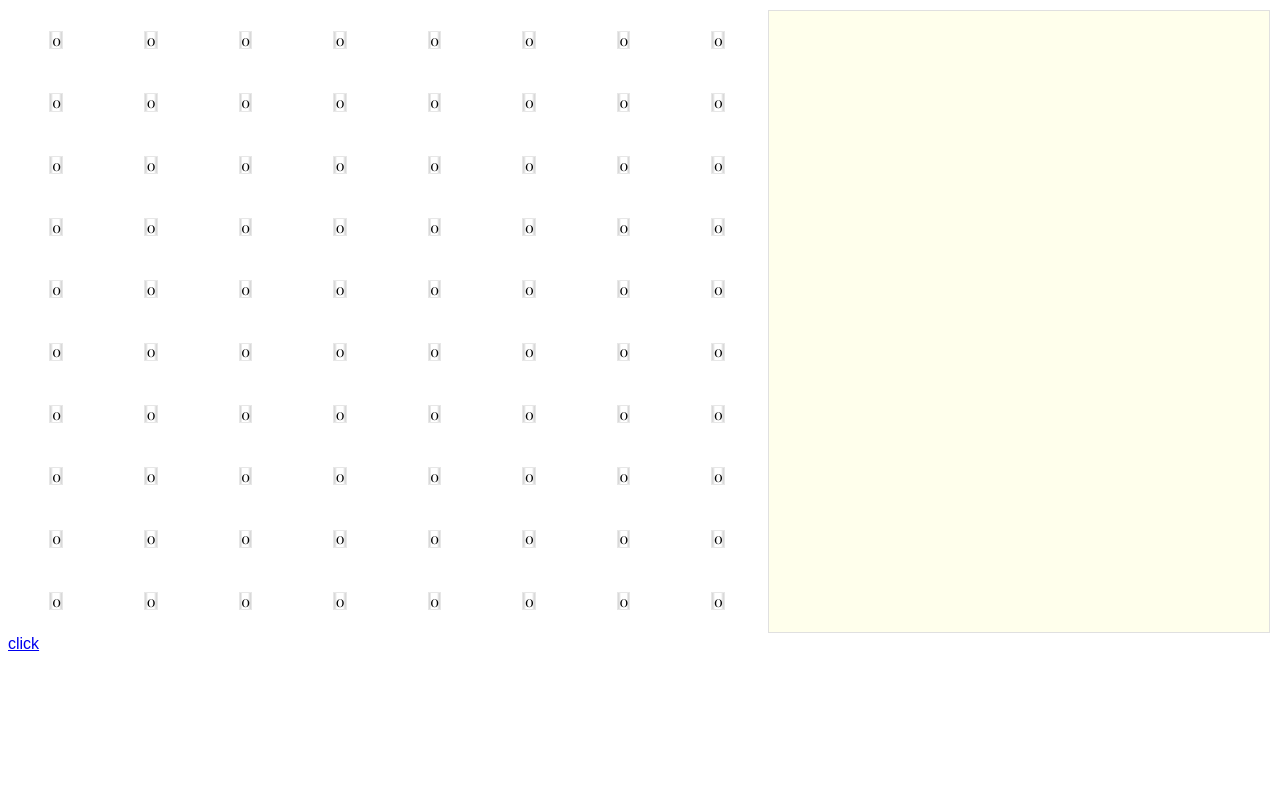
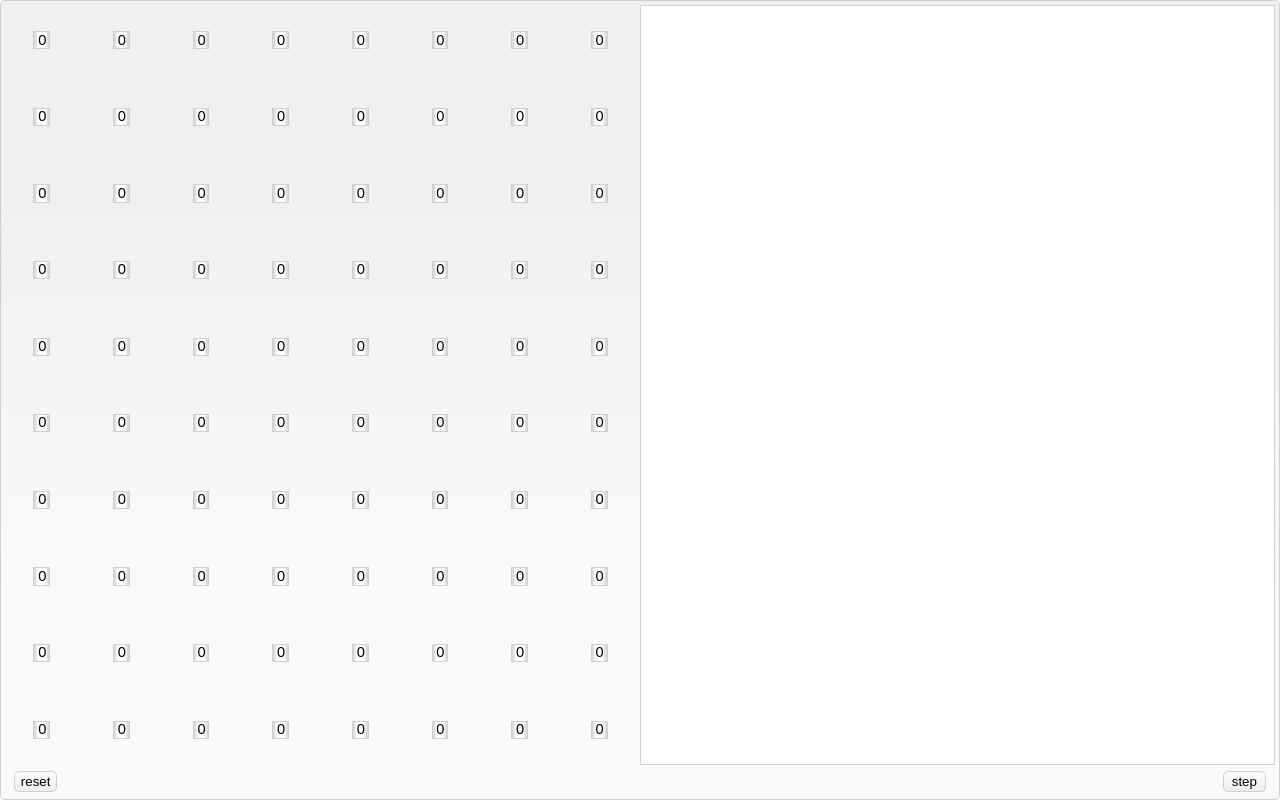
Before and after one commit to plesner/babbage, a plain HTML site: page index.html in a window 1280 px wide. Drawn offline with nearby package versions, Linux system fonts and the light colour scheme; a web font is replaced by a local one.

Commit message:
Various changes, especially to the layout

```diff
--- a/babbage.js
+++ b/babbage.js
@@ -6,9 +6,10 @@ var TIME_PER_COLUMN = TIME_PER_DIGIT;
  * A tens complement value.
  */
 function Value(value, limit) {
-  if (value < 0) {
+  while (value < 0) {
     value += limit + 1;
-  } else if (value > limit) {
+  }
+  while (value > limit) {
     value -= limit + 1;
   }
   this.value = value;
@@ -32,7 +33,7 @@ Value.prototype.getDigits = function () {
   var current = this.value;
   while (current != 0) {
     result.push(current % 10);
-    current = (current / 10) << 0;
+    current = Math.floor(current / 10);
   }
   return result;
 };
@@ -147,8 +148,8 @@ function Digit(span) {
  */
 Digit.prototype.setValue = function (value) {
   this.currentValue = value;
-  var left = 0.7 * (value + 0.90);
-  this.span.style.left = "-" + left + "em";
+  var left = 9 * (value + 0.85);
+  this.span.style.left = "-" + left + "pt";
 };
 
 /**
@@ -281,11 +282,13 @@ Column.create = function (rows, digitCount) {
   return result;
 };
 
-function DiffEngine(columns, paper, limit, point) {
+function DiffEngine(columns, paper, limit, point, round) {
   this.columns = columns;
   this.paper = paper;
   this.limit = limit;
   this.point = point;
+  this.initial = [];
+  this.round = round;
 }
 
 /**
@@ -302,12 +305,20 @@ DiffEngine.prototype.showNumbers = function (entries, options) {
  * Initializes the difference engine with the given entries
  * in the columns.
  */
-DiffEngine.prototype.initialize = function (entries) {
+DiffEngine.prototype.initialize = function (entries, options) {
+  this.initial = entries;
   var limit = this.limit;
   function toTensComplement(value) {
     return new Value(value, limit);
   }
-  this.showNumbers(entries.map(toTensComplement), {});
+  var value = entries.map(toTensComplement);
+  this.showNumbers(value, options);
+  this.printValue(value[0]);
+};
+
+DiffEngine.prototype.reset = function () {
+  this.paper.innerHTML = "";
+  this.initialize(this.initial, {shortestPath: true});
 };
 
 DiffEngine.prototype.step = function () {
@@ -329,7 +340,12 @@ DiffEngine.prototype.step = function () {
 };
 
 DiffEngine.prototype.printValue = function (value) {
-  var number = value.getDisplayValue() / Math.pow(10, this.point);
+  var number = value.getDisplayValue();
+  if (this.round > 0) {
+    var factor = Math.pow(10, this.round);
+    number = Math.round(number / factor) * factor;
+  }
+  number = number / Math.pow(10, this.point);
   DomBuilder
     .attach(this.paper)
     .begin("tr")
@@ -354,10 +370,13 @@ DiffEngine.create = function (builder, optionsOpt) {
   var paper;
   // Gave up and used tables.
   builder
-      .begin("table")
-        .addClass("columns")
-        .withCurrentNode(function (n) { table = n; })
-      .end("table")
+      .begin("div")
+        .addClass("tableHolder")
+        .begin("table")
+          .addClass("columns")
+          .withCurrentNode(function (n) { table = n; })
+        .end("table")
+      .end("div")
       .begin("div")
         .addClass("printout")
         .begin("div")
@@ -368,7 +387,7 @@ DiffEngine.create = function (builder, optionsOpt) {
           .end("table")
         .end("div")
       .end("div");
-  for (var i = digitCount; i >= 0; i--) {
+  for (var i = digitCount; i > 0; i--) {
     if (i > 0 && i == point) {
       DomBuilder
           .attach(table.insertRow(-1))
@@ -383,9 +402,9 @@ DiffEngine.create = function (builder, optionsOpt) {
   for (var i = 0; i < columnCount; i++)
     columns.push(Column.create(rows, digitCount));
   var limit = Math.pow(10, digitCount) - 1;
-  var result = new DiffEngine(columns, paper, limit, point);
+  var result = new DiffEngine(columns, paper, limit, point, options.round);
   if (options.init)
-    result.initialize(options.init);
+    result.initialize(options.init, {});
   return result;
 }
 
@@ -438,11 +457,17 @@ function main() {
     init: params.getList("init", []).map(function (str) { return Number(str); }),
     cols: Number(params.get("cols", 8)),
     digits: Number(params.get("digits", 10)),
-    point: Number(params.get("point", 0))
+    point: Number(params.get("point", 0)),
+    round: Number(params.get("round", 0))
   };
   var builder = DomBuilder.attach(document.getElementById("root"));
   var diffEngine = DiffEngine.create(builder, options);
   document.getElementById("click").addEventListener("click", function () {
     diffEngine.step();
   });
+  document.getElementById("reset").addEventListener("click", function () {
+    diffEngine.reset();
+  })
 }
+
+window.addEventListener("DOMContentLoaded", main);
--- a/index.css
+++ b/index.css
@@ -1,45 +1,65 @@
 body {
   font-size: 12pt;
   font-family: sans-serif;
-  position: relative;
+  position: static;
+}
+
+.container {
+  position: absolute;
+  border: 1px solid #D0D0D0;
+  top: 0;
+  bottom: 0;
+  left: 0;
+  right: 0;
+  border-radius: 5px;
+  background-image: linear-gradient(top , #F0F0F0 25%, #FAFAFA 75%);
+  background-image: -o-linear-gradient(top , #F0F0F0 25%, #FAFAFA 75%);
+  background-image: -moz-linear-gradient(top , #F0F0F0 25%, #FAFAFA 75%);
+  background-image: -webkit-linear-gradient(top , #F0F0F0 25%, #FAFAFA 75%);
+  background-image: -ms-linear-gradient(top , #F0F0F0 25%, #FAFAFA 75%);
 }
 
 .column {
 }
 
-.columns {
+.tableholder {
   position: absolute;
   left: 0;
-  width: 60%;
+  width: 50%;
   top: 0;
-  height: 80%;
+  bottom: 30px;
+}
+
+.columns {
+  position: relative;
+  left: 0;
+  top: 0;
+  width: 100%;
+  height: 100%;
 }
 
 .printout {
   position: absolute;
   right: 0;
-  width: 40%;
+  width: 50%;
   top: 0;
-  height: 80%;
+  bottom: 30px;
 }
 
 .printline {
-  font-family: 'Droid Sans Mono';
+  font-family: monospace;
   font-size: 10pt;
 }
 
 .paper {
   position: absolute;
-  background: #FFFFEC;
-  border: 1px solid #E0E0E0;
-  left: 2px;
-  right: 2px;
-  top: 2px;
-  bottom: 2px;
-  overflow-y: scroll;
-}
-
-.papertable {
+  background: white;
+  border: 1px solid #D0D0D0;
+  left: 0px;
+  right: 4px;
+  top: 4px;
+  bottom: 4px;
+  overflow-y: auto;
 }
 
 .controls {
@@ -47,19 +67,19 @@ body {
   left: 0;
   right: 0;
   bottom: 0;
-  height: 20%;
+  height: 30px;
 }
 
 .columnHeader {
   text-align: center;
   font-style: italic;
-  font-family: 'Playfair Display', serif;
+  font-family: sans-serif;
   height: 1.5em;
   position: relative;
 }
 
 .pointrow {
-  border-bottom: 3px double silver;
+  border-bottom: 3px double gray;
   height: 0px;
   padding: 0px;
 }
@@ -72,28 +92,30 @@ body {
 .wheel {
   font-size: 11pt;
   position: relative;
-  width: 0.8em;
+  width: 1em;
   height: 1.1em;
   border: 1px solid #e7e7e7;
   margin: 1px;
   margin-left: auto;
   margin-right: auto;
   overflow: hidden;
+  background: white;
+  border: 1px solid #D0D0D0;
 }
 
 .numbers {
   position: absolute;
   color: black;
   width: 12em;
-  font-family: 'Playfair Display', serif;
+  font-family: sans-serif;
 }
 
 .number {
   display: block;
   float: left;
-  width: 0.7em;
+  width: 9pt;
   text-align: center;
-  margin-top: -0.15em;
+  margin-top: -0.05em;
 }
 
 .shadeLeft {
@@ -123,3 +145,38 @@ body {
   background-image: -webkit-linear-gradient(left , rgb(255,255,255) 50%, rgb(0,0,0) 85%);
   background-image: -ms-linear-gradient(left , rgb(255,255,255) 50%, rgb(0,0,0) 85%);
 }
+
+.button {
+  font-size: 10pt;
+  position: absolute;
+  top: 50%;
+  margin-top: -1em;
+  text-decoration: none;
+  width: 2.75em;
+  border: 1px solid #D0D0D0;
+  padding: 2px;
+  border-radius: 5px;
+  text-align: center;
+  color: black;
+  background-image: linear-gradient(bottom , #F0F0F0 25%, #FAFAFA 75%);
+  background-image: -o-linear-gradient(bottom , #F0F0F0 25%, #FAFAFA 75%);
+  background-image: -moz-linear-gradient(bottom , #F0F0F0 25%, #FAFAFA 75%);
+  background-image: -webkit-linear-gradient(bottom , #F0F0F0 25%, #FAFAFA 75%);
+  background-image: -ms-linear-gradient(bottom , #F0F0F0 25%, #FAFAFA 75%);
+}
+
+a:hover {
+  background-image: linear-gradient(bottom , #E0E0E0 25%, #FAFAFA 75%);
+  background-image: -o-linear-gradient(bottom , #E0E0E0 25%, #FAFAFA 75%);
+  background-image: -moz-linear-gradient(bottom , #E0E0E0 25%, #FAFAFA 75%);
+  background-image: -webkit-linear-gradient(bottom , #E0E0E0 25%, #FAFAFA 75%);
+  background-image: -ms-linear-gradient(bottom , #E0E0E0 25%, #FAFAFA 75%);
+}
+
+#click {
+  right: 1em;
+}
+
+#reset {
+  left: 1em;
+}
--- a/index.html
+++ b/index.html
@@ -6,10 +6,13 @@
     <link href='http://fonts.googleapis.com/css?family=Droid+Sans+Mono' rel='stylesheet' type='text/css'>
     <link rel="stylesheet" href="index.css">
   </head>
-  <body onload="main()">
-    <div id="root"></div>
-    <div class="controls">
-      <a href="javascript:" id="click">click</a>
+  <body>
+	<div class="container">
+      <div id="root"></div>
+      <div class="controls">
+        <a href="javascript:" id="click" class="button">step</a>
+        <a href="javascript:" id="reset" class="button">reset</a>
+      </div>
     </div>
   </body>
 </html>
```
Also changed, not shown: test.html (+7 -1 lines).
